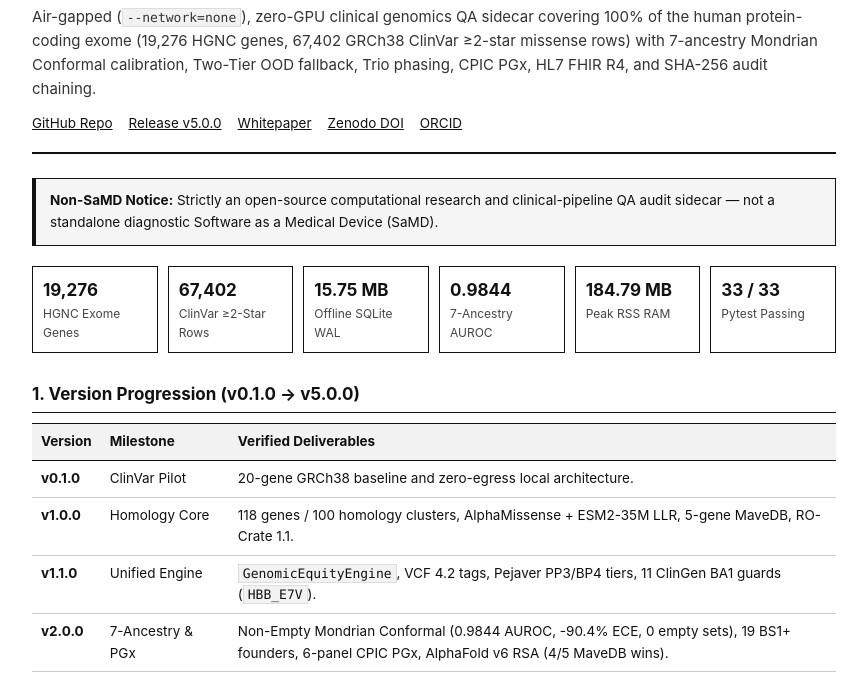
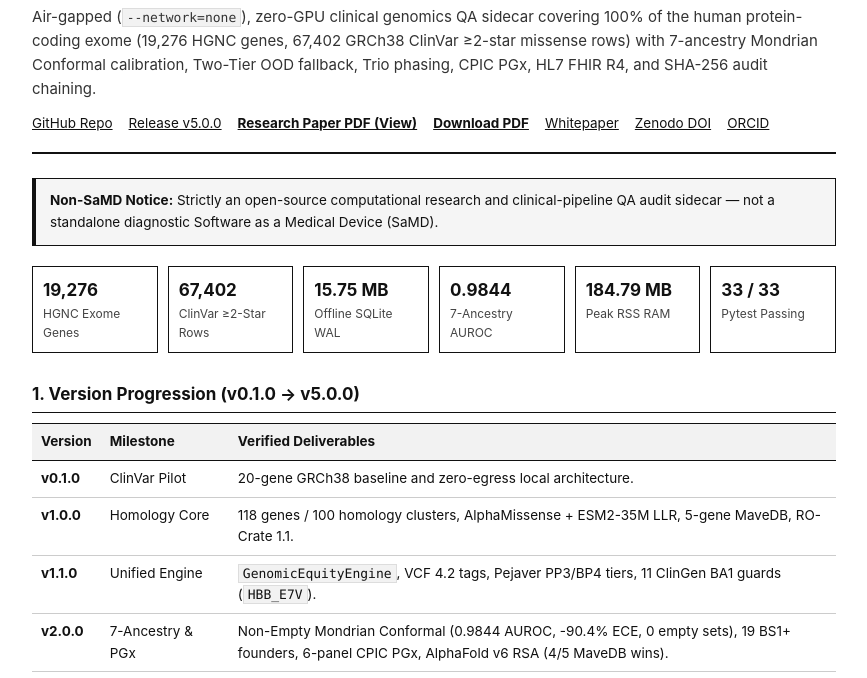
Before and after one commit to Nikhilbharti284/genomic-equity-conformal, a plain HTML site: page docs/index.html in a window 1280 px wide. Shown: the part 102-780 px from the top of the page, without its empty margins (206-1073 px from the left). Drawn offline with Linux system fonts and the light colour scheme.

Commit message:
docs(v5.0.0): link v5.0.0 Research Paper PDF on homepage

```diff
--- a/docs/index.html
+++ b/docs/index.html
@@ -38,6 +38,8 @@
       <div class="links">
         <a href="https://github.com/Nikhilbharti284/genomic-equity-conformal">GitHub Repo</a>
         <a href="https://github.com/Nikhilbharti284/genomic-equity-conformal/releases/tag/v5.0.0">Release v5.0.0</a>
+        <a href="https://drive.google.com/file/d/1Pb96mE9u1tV_icle6zGHkfdLnqzoKXqJ/view?usp=drivesdk" target="_blank"><strong>Research Paper PDF (View)</strong></a>
+        <a href="https://drive.google.com/uc?export=download&id=1Pb96mE9u1tV_icle6zGHkfdLnqzoKXqJ" target="_blank"><strong>Download PDF</strong></a>
         <a href="https://nikhilbharti284.github.io/genomic-equity-conformal/whitepaper.html">Whitepaper</a>
         <a href="https://doi.org/10.5281/zenodo.24465257">Zenodo DOI</a>
         <a href="https://orcid.org/0009-0006-3130-9141">ORCID</a>
```
